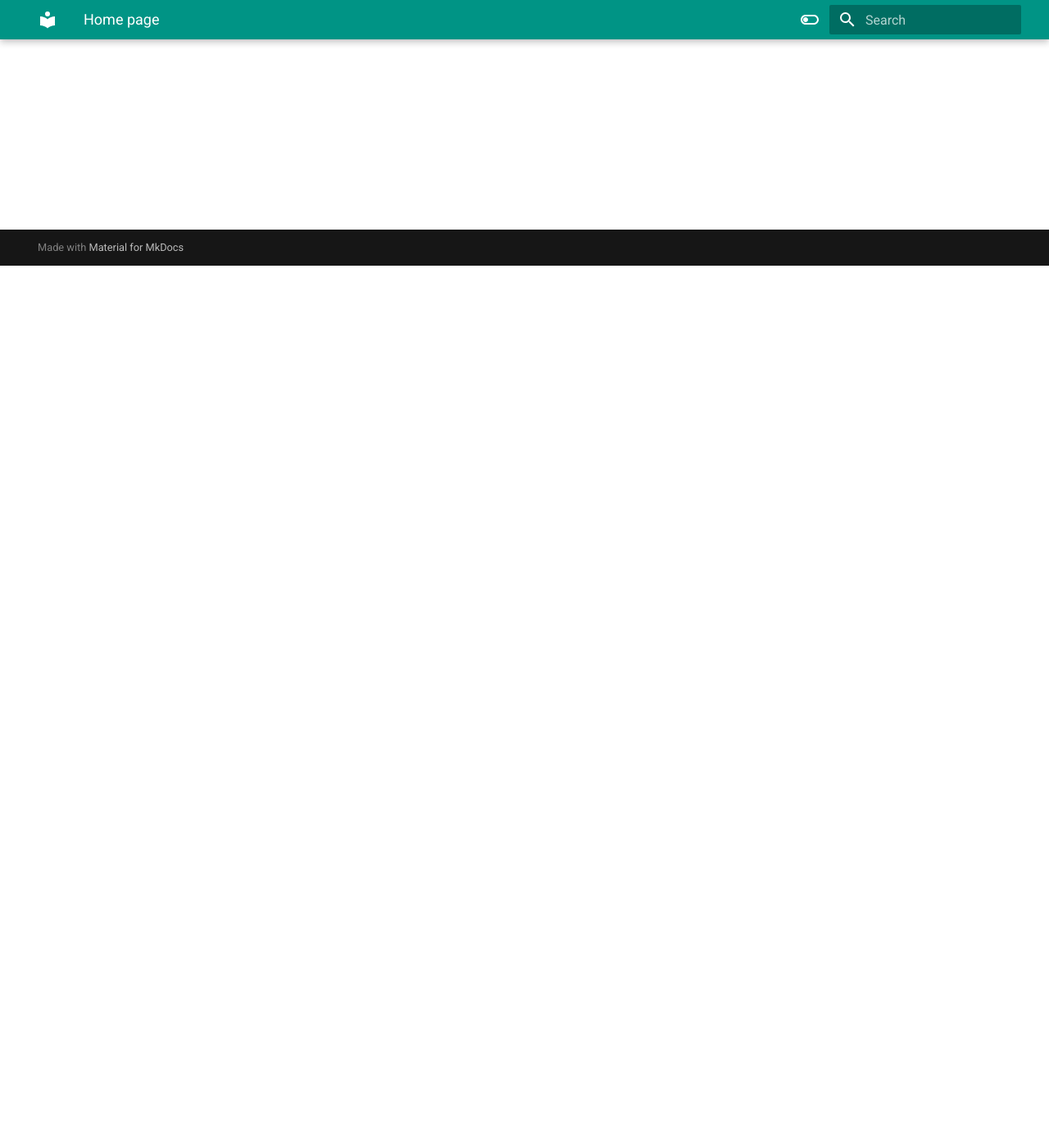
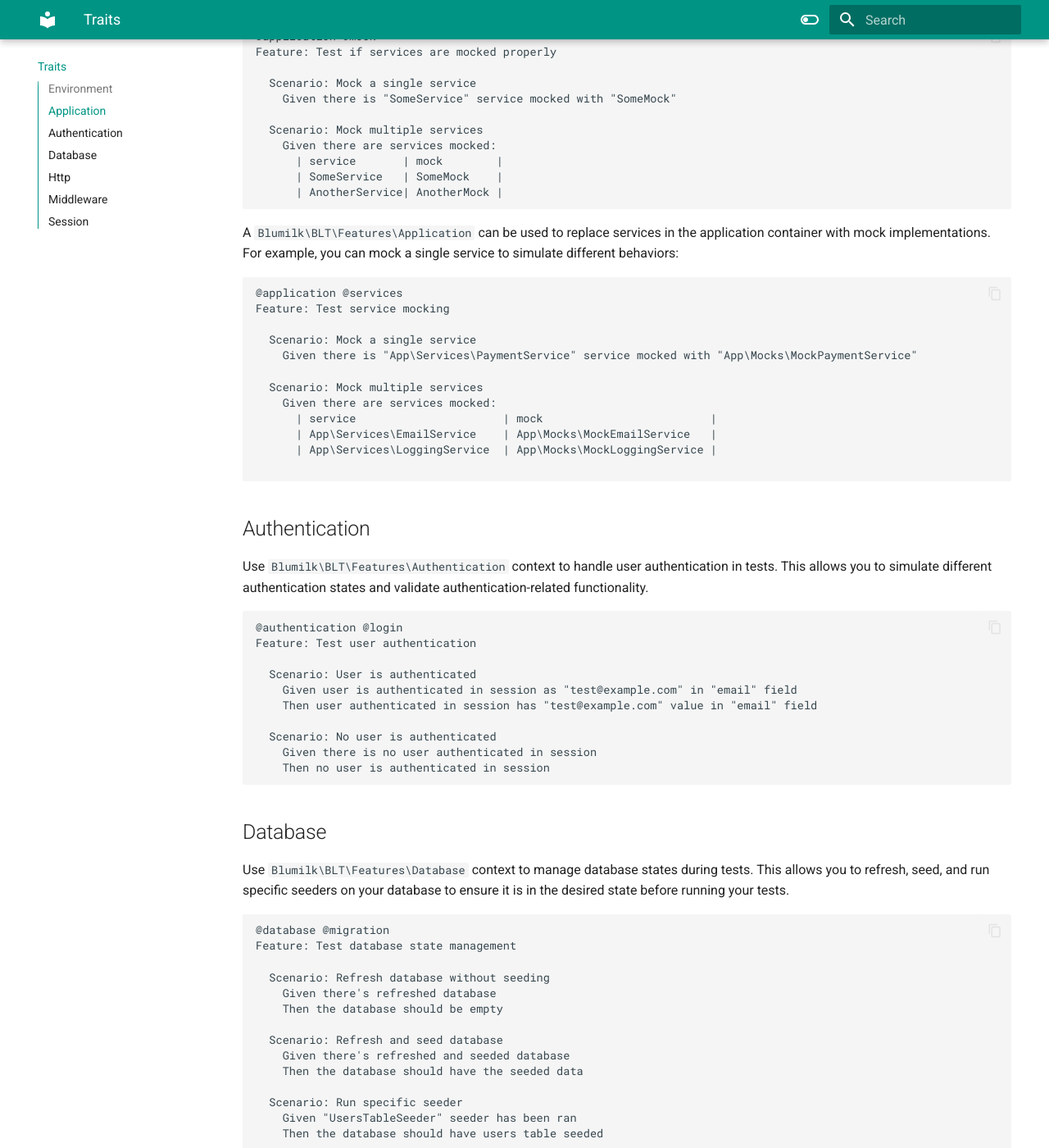
Before and after one commit to blumilksoftware/blt, an MkDocs documentation site: the page built from docs/index.md, in a window 1280 px wide and 1400 px high, scrolled down 1076 px. Shown: the whole window at 82% size. Built offline with MkDocs 1.6.1 and Material for MkDocs 9.7.7, drawn with Linux system fonts in a browser that asks for light colours; some of the changed text lies outside the part shown.

````diff
--- a/docs/index.md
+++ b/docs/index.md
@@ -1,17 +1,185 @@
-# Home page
+# Traits
 
-For full documentation visit [mkdocs.org](https://www.mkdocs.org).
+In this section, we have context toolkits that make it easier to test your Laravel applications with Behat.
 
-## Commands
+Use `Blumilk\BLT\Features\Eloquent` context to asserts Eloquent queries results.
 
-* `mkdocs new [dir-name]` - Create a new project.
-* `mkdocs serve` - Start the live-reloading docs server.
-* `mkdocs build` - Build the documentation site.
-* `mkdocs -h` - Print help message and exit.
+```gherkin
+@eloquent @users
+Feature: Test if users are seeded properly
 
-## Project layout
+  Scenario: Users seeder is ran
+    Given UsersSeeder is ran
+    Then there should be 5 users in database
+```
 
-    mkdocs.yml    # The configuration file.
-    docs/
-        index.md  # The documentation homepage.
-        ...       # Other markdown pages, images and other files.
+## Environment
+Use `Blumilk\BLT\Features\Environment` context to manipulate boot configuration on the fly. For example, you can change `app` variable `env` value to simulate other environments:
+
+```gherkin
+@telescope @views
+Feature: Test if Telescope works properly
+
+  Scenario: User is requesting telescope when environment is local
+    Given application is booted with config:
+      | config  | value |
+      | app.env | local |
+    Given a user is requesting "/telescope"
+    When a request is sent
+    Then a response status code should be "200"
+
+  Scenario: User is requesting telescope when environment is production
+    Given application is booted with config:
+      | config  | value      |
+      | app.env | production |
+    Given a user is requesting "/telescope"
+    When a request is sent
+    Then a response status code should be "404"
+```
+
+## Application
+
+Use `Blumilk\BLT\Features\Application` context to mock services in the application container.
+
+```gherkin
+@application @mock
+Feature: Test if services are mocked properly
+
+  Scenario: Mock a single service
+    Given there is "SomeService" service mocked with "SomeMock"
+
+  Scenario: Mock multiple services
+    Given there are services mocked:
+      | service       | mock        |
+      | SomeService   | SomeMock    |
+      | AnotherService| AnotherMock |
+```
+A `Blumilk\BLT\Features\Application` can be used to replace services in the application container with mock implementations. For example, you can mock a single service to simulate different behaviors:
+
+```gherkin
+@application @services
+Feature: Test service mocking
+
+  Scenario: Mock a single service
+    Given there is "App\Services\PaymentService" service mocked with "App\Mocks\MockPaymentService"
+
+  Scenario: Mock multiple services
+    Given there are services mocked:
+      | service                      | mock                         |
+      | App\Services\EmailService    | App\Mocks\MockEmailService   |
+      | App\Services\LoggingService  | App\Mocks\MockLoggingService |
+
+```
+
+## Authentication
+
+Use `Blumilk\BLT\Features\Authentication` context to handle user authentication in tests.
+This allows you to simulate different authentication states and validate authentication-related functionality.
+
+```gherkin
+@authentication @login
+Feature: Test user authentication
+
+  Scenario: User is authenticated
+    Given user is authenticated in session as "test@example.com" in "email" field
+    Then user authenticated in session has "test@example.com" value in "email" field
+
+  Scenario: No user is authenticated
+    Given there is no user authenticated in session
+    Then no user is authenticated in session
+```
+
+## Database
+
+Use `Blumilk\BLT\Features\Database` context to manage database states during tests. This allows you to refresh, seed, and run specific seeders on your database to ensure it is in the desired state before running your tests.
+
+```gherkin
+@database @migration
+Feature: Test database state management
+
+  Scenario: Refresh database without seeding
+    Given there's refreshed database
+    Then the database should be empty
+
+  Scenario: Refresh and seed database
+    Given there's refreshed and seeded database
+    Then the database should have the seeded data
+
+  Scenario: Run specific seeder
+    Given "UsersTableSeeder" seeder has been ran
+    Then the database should have users table seeded
+```
+
+## Http
+
+Use `Blumilk\BLT\Features\Http` context to simulate HTTP requests and assertions on responses. This allows you to interact with your application's endpoints and verify the responses.
+
+```gherkin
+@http @request @endpoint @testing
+Feature: Test HTTP requests and responses
+
+  Scenario: Send a basic HTTP request
+    Given a user is requesting :url
+    When a request is sent
+    Then a response status code should be 200
+
+  Scenario: Send a POST request with form parameters to the login endpoint
+    Given a user is requesting the login endpoint using POST method
+    And request form params contains:
+      | username | name       |
+      | password | password123|
+    When a request is sent
+    Then a response status code should be 200
+
+  Scenario: Verify response HTML contains CSRF token
+    Given a response HTML should contain CSRF token
+    When a request is sent
+    Then a response HTML should contain CSRF token
+```
+
+## Middleware
+
+Use `Blumilk\BLT\Features\Middleware` context to manage middleware behavior.
+
+```gherkin
+@middleware @testing
+Feature: Test middleware behavior
+
+  Scenario: Disable a single middleware
+    Given there is ":middleware" middleware disabled
+    Then ":middleware" middleware should be disabled
+
+  Scenario: Disable multiple middlewares
+    Given there are middlewares disabled:
+      | middleware1      |
+      | middleware2      |
+      | AnotherMiddleware|
+    Then the specified middlewares should be disabled
+
+  Scenario: Disable throttling middleware
+    Given there's throttling middleware disabled
+    Then throttling middleware should be disabled
+
+  Scenario: Disable CSRF protection middleware
+    Given there's CSRF protection middleware disabled
+    Then CSRF protection middleware should be disabled
+```
+
+## Session
+
+Use the `Blumilk\BLT\Features\Traits\Session` context to assert session flash messages, particularly for errors.
+
+```gherkin
+@session @flash @errors
+Feature: Test session flash messages
+
+  Scenario: Session flashes errors
+    Then a session flashes errors:
+      | key     | index | message           |
+      | field1 | 0     | Error message one  |
+      | field2 | 0     | Error message two  |
+      | field3 | 1     | Error message two  |
+
+  Scenario: Session flashes no errors
+    Given a session flashes no errors
+```
````
Also changed, not shown: docs/Page2.md (added, +25 -0 lines), docs/eloquent.md (deleted, +0 -11 lines), docs/environment.md (deleted, +0 -23 lines).
